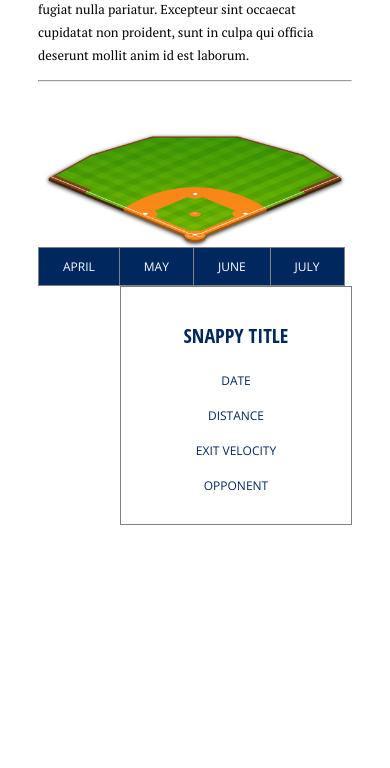
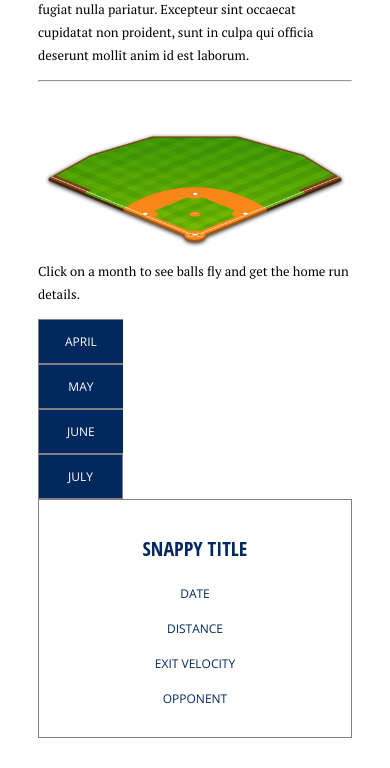
Before and after one commit to nydailynews/aaron-judge-home-runs, a PHP site: page / in a window 390 px wide. Shown: the part 469-1237 px from the top of the page. Before the commit the page ends 994 px from the top, so only its background shows below. Run offline with PHP 8.4, Linux system fonts and the light colour scheme; some libraries are stand-ins or nearby versions.

Commit message:
some mobile css

```diff
--- a/www/css/style.css
+++ b/www/css/style.css
@@ -1,3 +1,7 @@
+#rh-subnav {
+    display: none;
+}
+
 article {
     max-width: 1100px;
     margin: auto;
@@ -32,10 +36,14 @@ h3 {
 }
 
 #container {
-    position: relative;
+    display: flex;
+    flex-flow: row wrap;
+    margin: 25px 0;
 }
 
-.btn-group {}
+.btn-group {
+
+}
 
 .btn-group button {
     background-color: #00285E;
@@ -44,7 +52,7 @@ h3 {
     font-family: 'Open Sans', sans-serif;
     font-size: 12px;
     text-transform: uppercase;
-    padding: 10px 24px;
+    padding: 13px 26px;
     cursor: pointer;
     float: left;
 }
@@ -59,17 +67,15 @@ h3 {
     display: table;
 }
 
-/* Add a background color on hover */
 .btn-group button:hover {
     background-color: #808080;
 }
 
 .stats {
-    width: 200px;
+    width: 323px;
     height: auto;
     border: 1px solid #808080;
     color: #00285E;
-    float: right;
     padding: 15px;
 }
 
@@ -99,15 +105,24 @@ h3 {
         font-size: 13px;
         line-height: 23px;
     }
+
+    div#container {
+        display: flex;
+        margin: auto;
+    }
+
+    div.btn-group {
+        display: inline-grid;
+    }
 }
 
 /* Fixes for social menu */
-body #rh-subnav-wrap {
+/*body #rh-subnav-wrap {
     padding: 10px 20px 0;
 }
 #rh-subnav ul {
     width: 200px;
-}
+}*/
 .center {
     text-align: center;
     margin: auto;
--- a/www/index.html
+++ b/www/index.html
@@ -197,7 +197,10 @@
     <hr>
         <img src="img/baseball-field.png">
 
+
+
     <div id="container">
+    <div><p>Click on a month to see balls fly and get the home run details.</p></div>
         <div class="btn-group">
             <button>april</button>
             <button>may</button>
```
